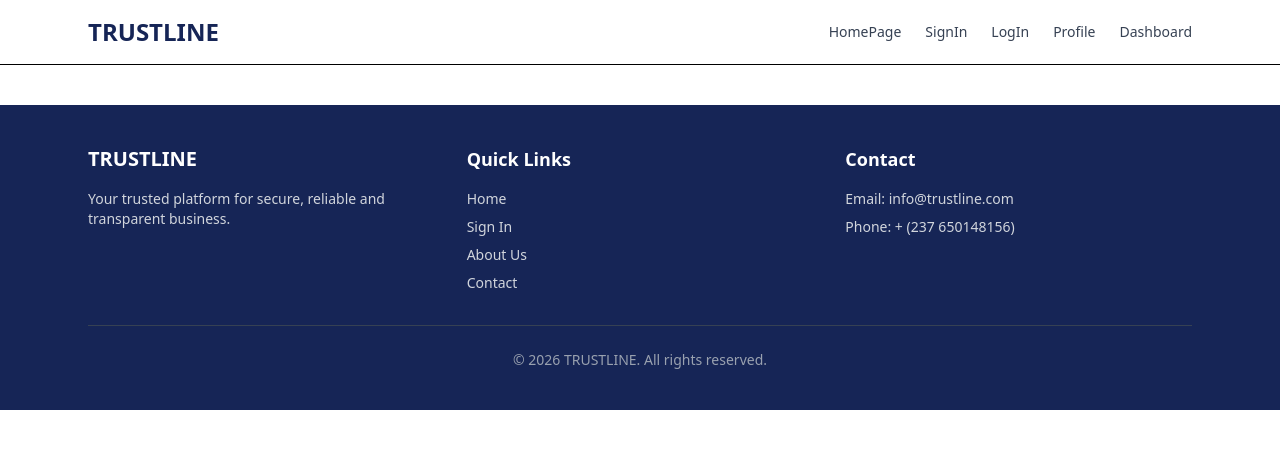
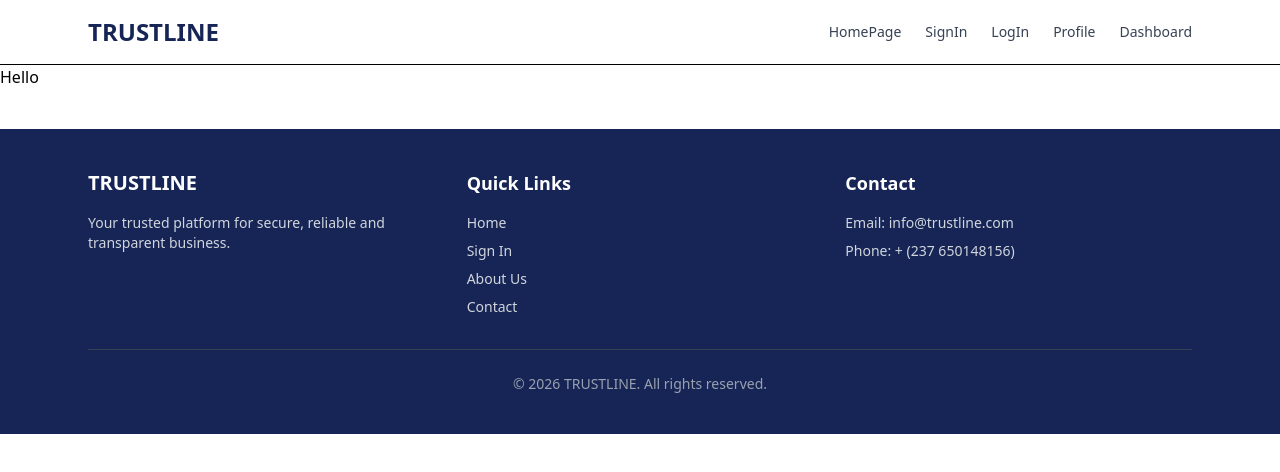
Before and after one commit to CynthiaFlorenceMuluh/RRN-Project, a React (Vite) app in the folder RRN/: page /Create_Account in a window 1280 px wide. Shown: the top 472 px of the page. Built offline with nearby package versions, Linux system fonts and the light colour scheme.

Commit message:
am still working on it

```diff
--- a/RRN/src/App.jsx
+++ b/RRN/src/App.jsx
@@ -4,8 +4,8 @@ import Homepage from './Pages/Homepage.jsx'
 import Signin from './Pages/Signin.jsx'
 import Navbar from './assets/Component/Navigation.jsx'
 import Footer from './assets/Component/Footer.jsx'
-import Profile from './Pages/Profile.jsx'
-import Dashboard from './Pages/Dashboard.jsx'
+import Account from './Pages/Create_Account.jsx'
+import Business from './Pages/business_details.jsx'
 import Login from './Pages/login.jsx'
 function App() {
   return (
@@ -15,8 +15,8 @@ function App() {
       <Route path='/' element={<Homepage/>} />
       <Route path='/Signin' element={<Signin/>} />
       <Route path='/login' element={<Login/>}/>
-      <Route path='/Profile' element={<Profile/>}/>
-      <Route path='/dashboard' element={<Dashboard/>}/>
+      <Route path='/Create_Account' element={<Account/>}/>
+      <Route path='/Business_detail' element={<Business/>}/>
       </Routes>
     <Footer/>
 
--- a/RRN/src/Pages/Profile.jsx
+++ b/RRN/src/Pages/Create_Account.jsx
@@ -1,4 +1,4 @@
-export default function Profile(){
+export default function Account(){
     return(
         <>
         <h1>Hello</h1>
--- a/RRN/src/Pages/Homepage.jsx
+++ b/RRN/src/Pages/Homepage.jsx
@@ -1,13 +1,13 @@
 import { Link } from "react-router-dom";
 import { useState } from "react";
 
-export default function Homepage() {
+export default function Home() {
     const [phoneSearch, setPhoneSearch] = useState("");
     const [searchResults, setSearchResults] = useState(null);
     return (
         <>
             {/* Hero Section */}
-            <div className="bg-gradient-to-r from-blue-600 to-blue-900 text-white py-20">
+            <div className="bg-linear-to-r from-blue-600 to-blue-900 text-white py-20">
                 <div className="max-w-6xl mx-auto px-6 text-center">
                     <h1 className="text-5xl font-bold mb-4">TRUSTLINE, Building Trust in business</h1>
                     <p className="text-xl mb-8 text-blue-100">Your trusted platform for secure, reliable and transparent business</p>
@@ -19,7 +19,7 @@ export default function Homepage() {
             </div>
 
             {/* Vendor Search Section */}
-            <div className="py-16 bg-gradient-to-r from-blue-50 to-blue-100">
+            <div className="py-16 bg-linear-to-r from-blue-50 to-blue-100">
                 <div className="max-w-4xl mx-auto px-6">
                     <h2 className="text-4xl font-bold text-center mb-8 text-blue-950">Search for Vendors</h2>
                     <div className="bg-white p-8 rounded-lg shadow-lg">
--- a/RRN/src/Pages/Dashboard.jsx
+++ b/RRN/src/Pages/business_details.jsx
@@ -1,4 +1,4 @@
-export default function Dashboard(){
+export default function business(){
     return (
         <>
 
--- a/RRN/src/Pages/login.jsx
+++ b/RRN/src/Pages/login.jsx
@@ -1,6 +1,7 @@
 export default function Login(){
     return (
         <>
+
         </>
     )
 }
```
